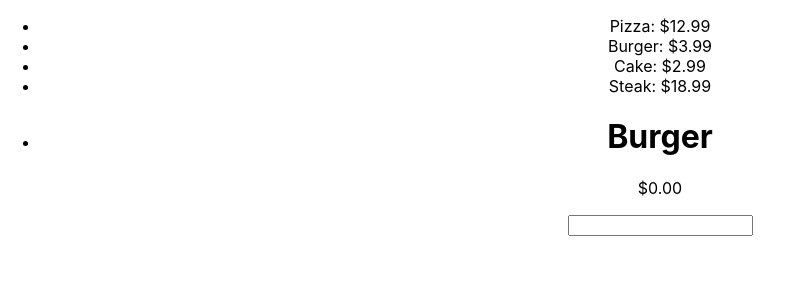
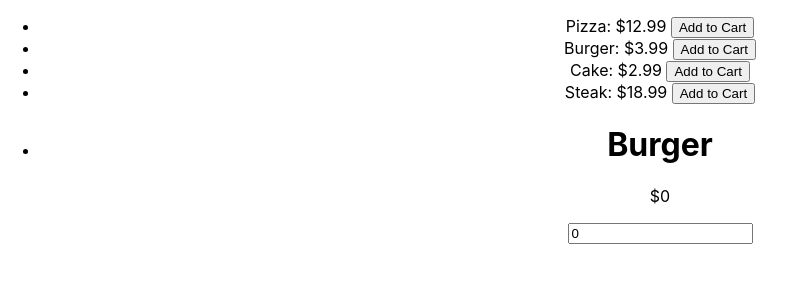
Before and after one commit to PatrickBoynton/majestic-thai, a React (Create React App) app: page / in a window 1280 px wide. Shown: the top 300 px of the page, without its empty margins (0-796 px from the left). Built offline with nearby package versions, Linux system fonts and the light colour scheme.

Commit message:
Mostly working.

```diff
--- a/src/App.js
+++ b/src/App.js
@@ -2,10 +2,16 @@ import './App.css';
 import {Component} from "react";
 
 class Menu extends Component {
+    constructor(props) {
+        super(props);
 
+        this.state = {
+            menuItem: "",
+        }
+    }
     render() {
         const menuItems = this.props.menu?.map((items, index) => (
-            <li onClick={this.props.click} key={index}>{items.item}: ${items.price}</li>
+            <li key={index}>{items.item}: ${items.price} <button onClick={() => this.props?.click(index, this.props)}>Add to Cart</button></li>
         ));
       return (<ul>
                 {menuItems}
@@ -17,19 +23,23 @@ class Order extends Component{
     constructor(props) {
         super(props);
         this.state = {
-            value: ""
+            value: this.props.quantity,
+            menuItem: "Burger"
         }
+        console.log(this.props)
         this.handleChange = this.handleChange.bind(this);
     }
+    //From the docs.
     handleChange(event) {
-        this.setState({value: event.target.value})
+        // console.log(this.props.item);
+        this.setState({value: event.target.value});
+        console.log(this.props)
     }
     render() {
-        const menu = this.props.menu?.map(menuItem => menuItem);
         const order = this.props.order?.map((items, index) =>
             <li key={index}>
-                <h1>{menu[1].item}</h1>
-                <p>${items.price(menu[1].price, this.state.value).toFixed(2)}</p>
+                <h1>{this.props.item}</h1>
+                <p>${this.props.price * this.state.value}</p>
                 <input type="number" value={this.state.value} onChange={this.handleChange}/>
             </li>);
         return <ul>
@@ -40,6 +50,15 @@ class Order extends Component{
 
 
 class App extends Component {
+    constructor(props) {
+        super(props);
+        this.state = {
+            menuItem: "Burger",
+            menuPrice: 12.99,
+            quantity: 0
+        }
+        this.handleClick = this.handleClick.bind(this);
+    }
 
     componentDidMount() {
         const menu = [
@@ -48,21 +67,27 @@ class App extends Component {
             {item: "Cake", price: "2.99"},
             {item: "Steak", price: "18.99"}
         ]
-        const order = [
-            {item: "Burger", quantity: 0, price: (price,  quantity) => (price * quantity)}
-        ]
+        const order = [{item: this.state.menuItem, quantity: 1, price: this.state.menuPrice}]
+
         this.setState({menu, order});
     }
-
-    handleClick() {
-        console.log("Clicked!")
+    handleClick(index, props) {
+        console.log(this.state.menuPrice)
+        this.setState({menuItem: props?.menu[index].item, menuPrice: props?.menu[index].price});
     }
-
     render() {
     return (
         <div className="App">
-            <Menu menu={this.state?.menu}/>
-            <Order click={this.handleClick} order={this.state?.order} menu={this.state?.menu}/>
+            <Menu click={this.handleClick}
+                  menu={this.state?.menu}
+                  item={this.state?.menuItem}/>
+
+            <Order order={this.state?.order}
+                   menu={this.state?.menu}
+                   item={this.state?.menuItem}
+                   price={this.state?.menuPrice}
+                   quantity={this.state?.quantity}
+                   />
         </div>
     );
   }
```
